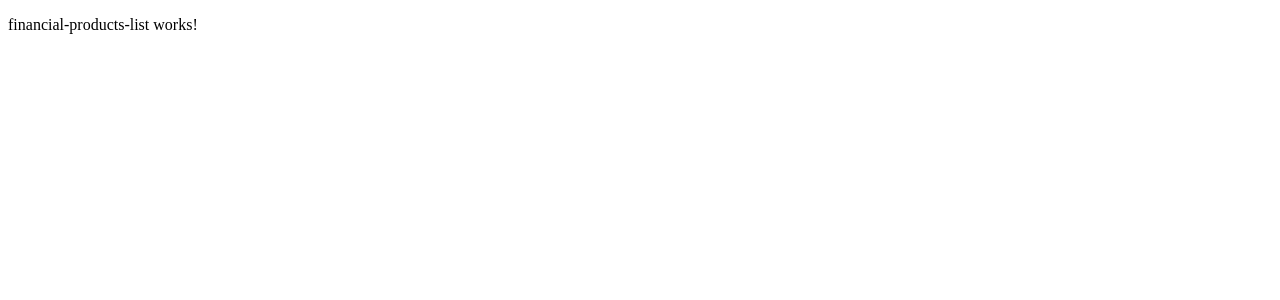
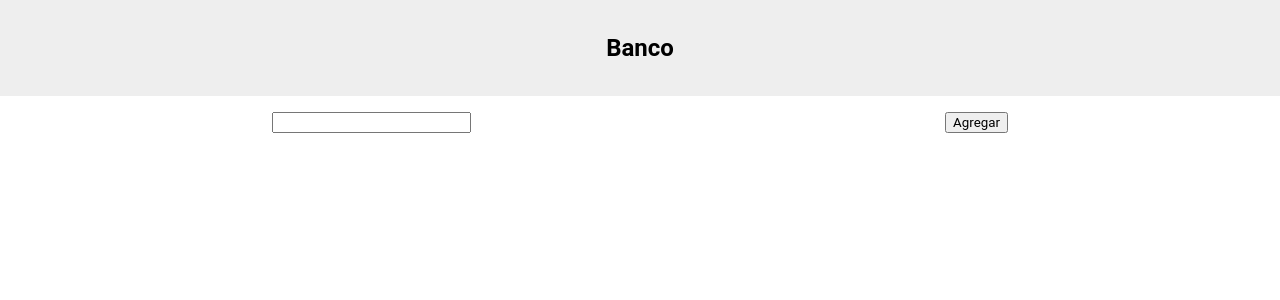
Before and after one commit to ricardojimenezdevsu/test-productos-financieros, an Angular app: page /products in a window 1280 px wide. Shown: the top 300 px of the page. Built offline with nearby package versions, Linux system fonts and the light colour scheme.

Commit message:
add skeleton for product list and navigation to add product

```diff
--- a/src/app/app.component.html
+++ b/src/app/app.component.html
@@ -1 +1,4 @@
+<nav>
+    <h1>Banco</h1>
+</nav>
 <router-outlet/>
--- a/src/app/financial-products/financial-products-list/financial-products-list.component.css
+++ b/src/app/financial-products/financial-products-list/financial-products-list.component.css
@@ -0,0 +1,11 @@
+.table-toolbar {
+    display: flex;
+    gap: 16px;
+    justify-content: space-between;
+    align-items: center;
+    flex-wrap: wrap;
+}
+
+@media screen and (min-width: 768px){
+
+}
--- a/src/app/financial-products/financial-products-list/financial-products-list.component.html
+++ b/src/app/financial-products/financial-products-list/financial-products-list.component.html
@@ -1 +1,13 @@
-<p>financial-products-list works!</p>
+<main>
+    <section class="table-toolbar">
+        <div class="search">
+            <input type="text" qa-id="search-financial-product" />
+        </div>
+        <button qa-id="add-financial-product" type="button" (click)="onAddNewProduct()">Agregar</button>
+    </section>
+    <section>
+        <table qa-id="financial-products-list">
+
+        </table>
+    </section>
+</main>
--- a/src/app/financial-products/financial-products-list/financial-products-list.component.ts
+++ b/src/app/financial-products/financial-products-list/financial-products-list.component.ts
@@ -1,11 +1,16 @@
 import { Component } from '@angular/core';
+import { Router } from '@angular/router';
 
 @Component({
   selector: 'app-financial-products-list',
   imports: [],
   templateUrl: './financial-products-list.component.html',
-  styleUrl: './financial-products-list.component.css'
+  styleUrl: './financial-products-list.component.css',
 })
 export class FinancialProductsListComponent {
+  constructor(private router: Router) {}
 
+  onAddNewProduct() {
+    this.router.navigate(['/products/add']);
+  }
 }
--- a/src/styles.css
+++ b/src/styles.css
@@ -1 +1,23 @@
 /* You can add global styles to this file, and also import other style files */
+*{
+    box-sizing: border-box;
+    margin: 0;
+}
+*,body {
+    font-family: Roboto, sans-serif;
+}
+
+nav {
+    width: 100%;
+    height: 96px;
+    background-color: #eee;
+    padding: 8px;
+    display: grid;
+    place-items: center;
+}
+main {
+    max-width: min(90%, 768px);
+    overflow-x: auto;
+    margin-inline: auto;
+    padding: 16px;
+}
```
Also changed, not shown: 1 other file (tests, documents, lock files or other folders).
